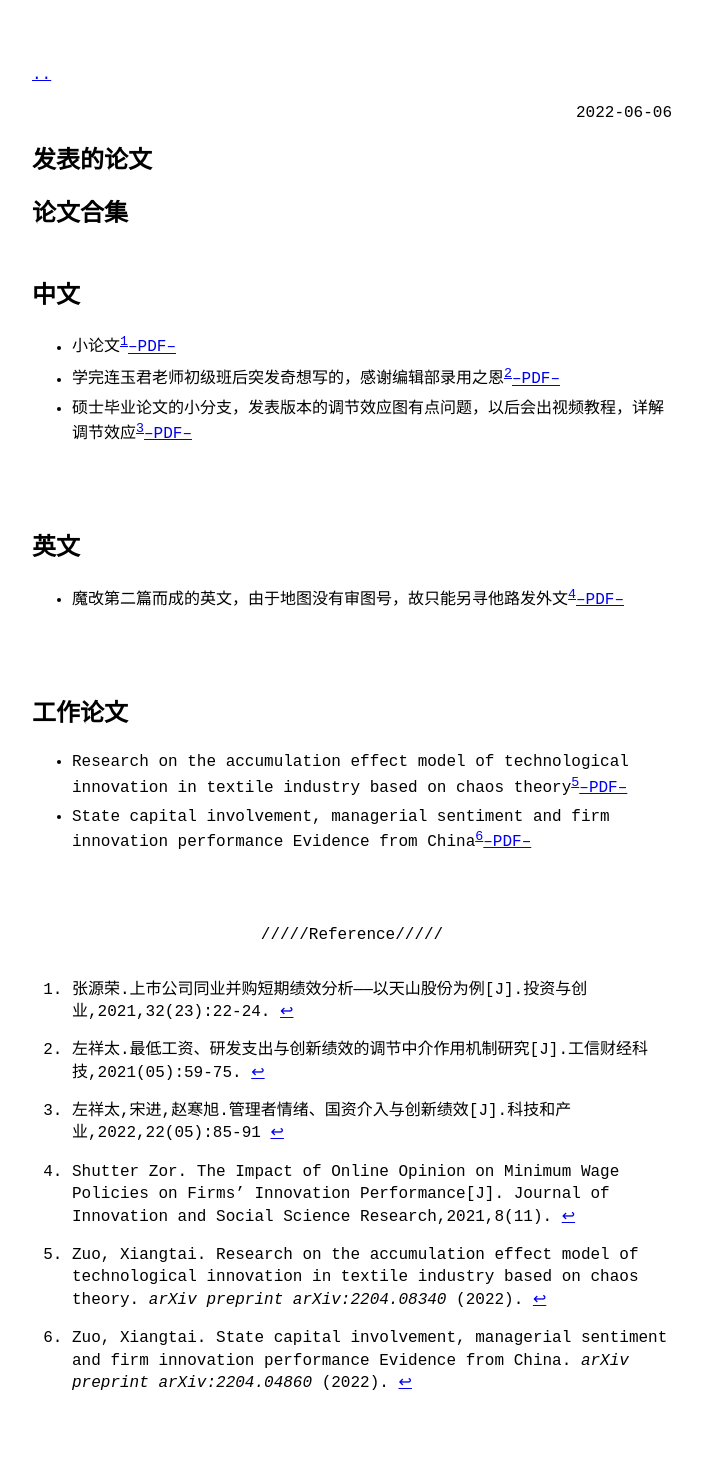
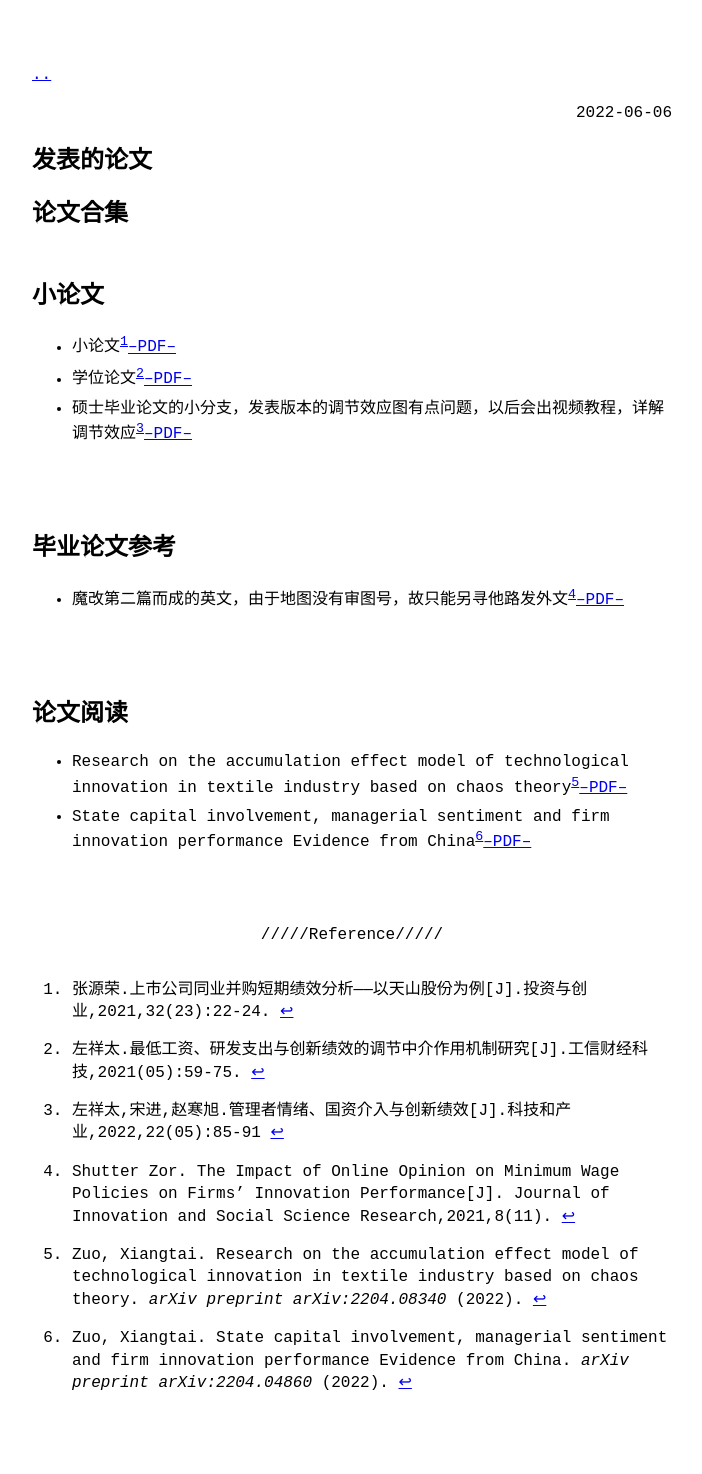
Before and after one commit to ptpycheung/ptpycheung.github.io, a Jekyll site: the page built from _posts/2022-6-6-发表的论文.md, in a window 1280 px wide. Shown: the whole page, without its empty margins (288-990 px from the left). Built offline with Jekyll 4.4.1, drawn with Linux system fonts in a browser that asks for light colours.

Commit message:
Update 2022-6-6-发表的论文.md

```diff
--- a/_posts/2022-6-6-发表的论文.md
+++ b/_posts/2022-6-6-发表的论文.md
@@ -5,21 +5,21 @@ category: example3
 
 # 论文合集
 
-## 中文
+## 小论文
 
 - 小论文[^1][--PDF--](https://www.kdocs.cn/l/crDWmkWdTgPB?f=201)
-- 学完连玉君老师初级班后突发奇想写的，感谢编辑部录用之恩[^2][--PDF--](https://kns.cnki.net/kcms/detail/detail.aspx?dbcode=CJFD&dbname=CJFDLAST2021&filename=GXCJ202105006&uniplatform=NZKPT&v=cYLRspzHLr3nzax75cn3DfJipQAP-ZHJ7Tqj4UMcScCE0JvCABrpNVET0_7xvMn2)
+- 学位论文[^2][--PDF--](https://kns.cnki.net/kcms/detail/detail.aspx?dbcode=CJFD&dbname=CJFDLAST2021&filename=GXCJ202105006&uniplatform=NZKPT&v=cYLRspzHLr3nzax75cn3DfJipQAP-ZHJ7Tqj4UMcScCE0JvCABrpNVET0_7xvMn2)
 - 硕士毕业论文的小分支，发表版本的调节效应图有点问题，以后会出视频教程，详解调节效应[^3][--PDF--](https://kns.cnki.net/kcms/detail/detail.aspx?dbcode=CJFD&dbname=CJFDAUTO&filename=CYYK202205013&uniplatform=NZKPT&v=AP4_Q9_ZISpDyQ10dWGK5uh0xeEEIJjg9HVXkkRtxC6-2OiAjVee6HSG2oby_Fl-)
 
 &emsp;
 
-## 英文
+## 毕业论文参考
 
 - 魔改第二篇而成的英文，由于地图没有审图号，故只能另寻他路发外文[^4][--PDF--](https://schlr.cnki.net/en/Detail/index/GARJ2021_2/SJLF336987F4AA382B6F37009A7097F34D0D)
 
 &emsp;
 
-## 工作论文
+## 论文阅读
 - Research on the accumulation effect model of technological innovation in textile industry based on chaos theory[^5][--PDF--](https://arxiv.org/abs/2204.08340)
 - State capital involvement, managerial sentiment and firm innovation performance Evidence from China[^6][--PDF--](https://arxiv.org/abs/2204.04860)
 
```
